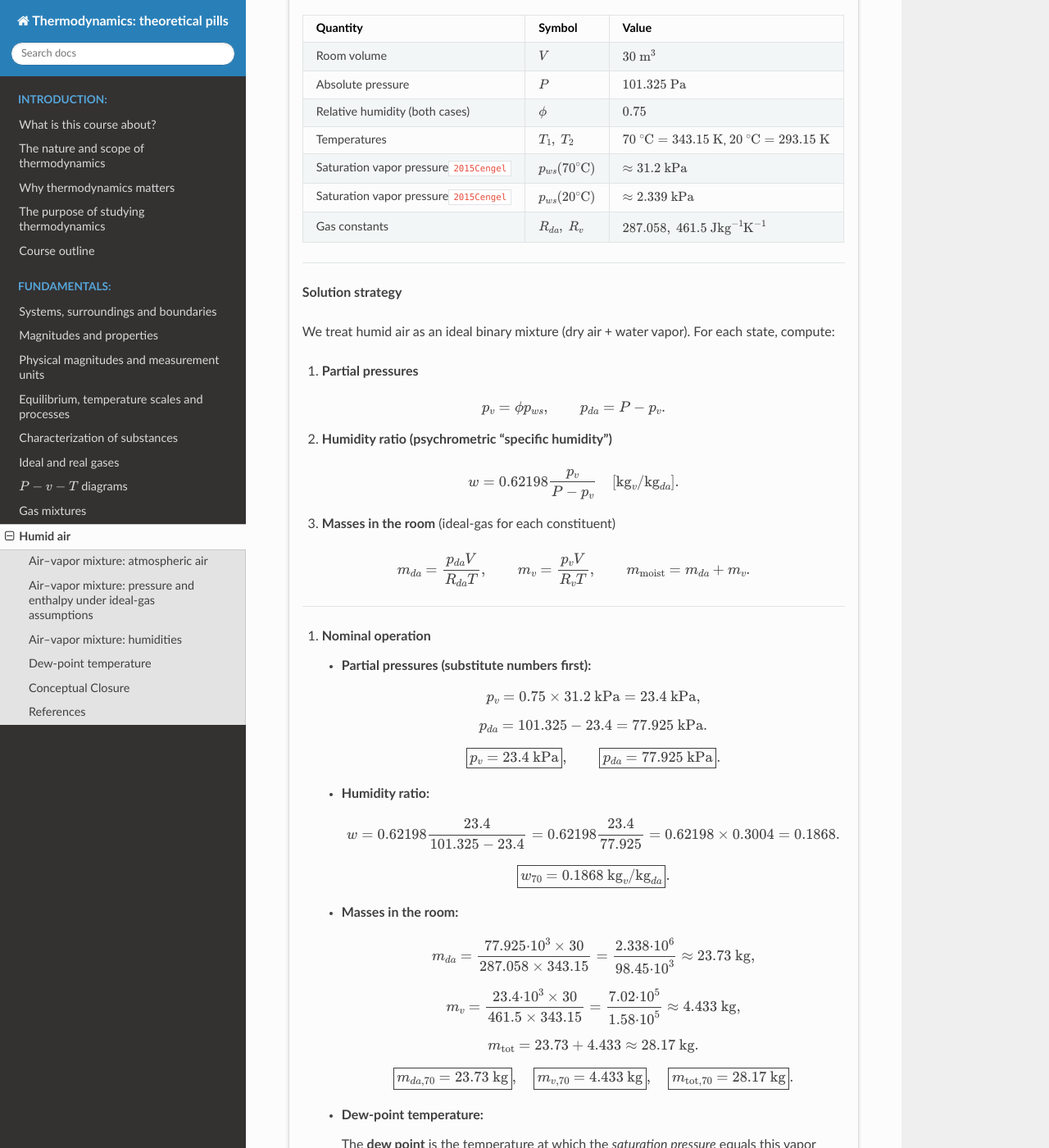
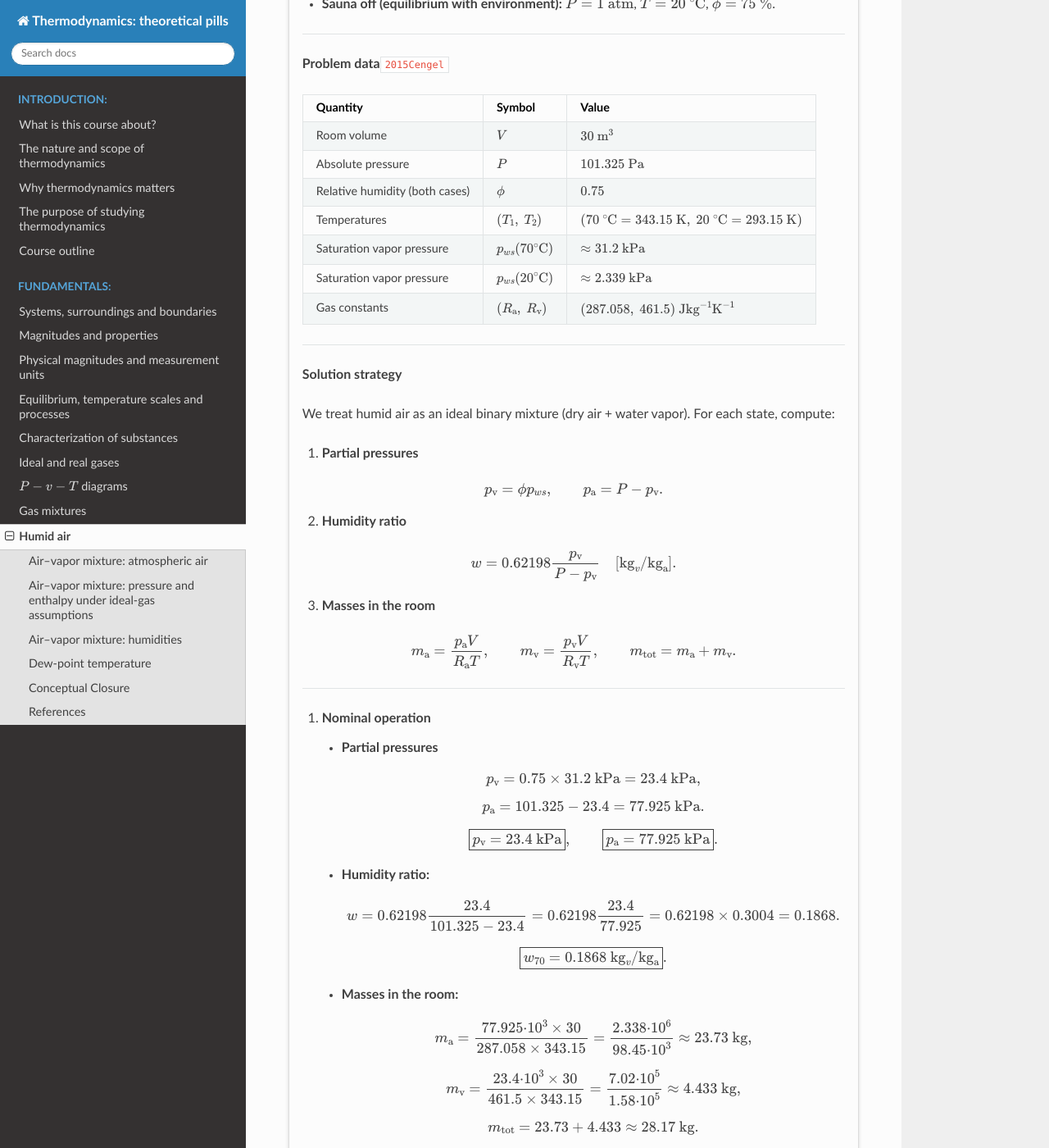
Before and after one commit to azarketa/Thermodynamics-theoretical-pills, a Sphinx documentation site: the page built from source/Humid_air.md, in a window 1280 px wide and 1400 px high, scrolled down 3714 px. Shown: the whole window at 82% size. Built offline with Sphinx 7.4.7 and the Read the Docs theme 3.1.0, drawn with Linux system fonts in a browser that asks for light colours; cross-references to code outside the pages are shown as plain code; some of the changed text lies outside the part shown.

Commit message:
Files updated

```diff
--- a/source/Gas_mixtures.md
+++ b/source/Gas_mixtures.md
@@ -137,6 +137,8 @@ Note that the molar and mass quantities show a different nomenclature. If $\phi$
 **WORKED EXAMPLE — mixture properties of standard air**
 ^^^
 
+**Problem statement**
+
 Air is a common mixture that usually described as having a volumetric composition of $21 \ %$ $\text{O}_{2}$ and $79 \ %$ $\text{N}_{2}$. The molar weights of those components can be obtained from standard chemical tables, as well as the values for the universal gas constant ($\text{R}_{\text{u}}$) and the specific heat constants of the components at particular temperatures. Assuming that the system being analyzed is composed of standard air at a temperature of $25 \ ^{\circ}\text{C}$, calculate its effective molar weight, as well as its specific heat constants, and compare them to the standard tabulated values.
 
 **Synthesis**
@@ -149,7 +151,7 @@ Air is a common mixture that usually described as having a volumetric compositio
 
 ---
 
-**Problem Data**{cite}`2015Cengel`
+**Problem data**{cite}`2015Cengel`
 
 | Quantity                                    |                  Symbol                  | Value                                                                                                  |
 | :------------------------------------------ | :--------------------------------------: | :----------------------------------------------------------------------------------------------------- |
--- a/source/Humid_air.md
+++ b/source/Humid_air.md
@@ -5,7 +5,7 @@ Humid air is ordinary atmospheric air that carries a variable amount of water va
 
 Psychrometry focuses on a few core ideas: how much vapor the air contains (its **moisture content**), how that compares with the maximum it *could* contain at the same temperature (its **relative humidity**), how the **pressure** splits between dry air and vapor (via partial pressures), and how to compute **enthalpy** on a clear reference basis (usually per unit mass of dry air). These concepts provide a compact, practical language for problems in comfort, drying, cooling, dehumidification, and atmospheric processes.
 
-(subsec_air_vapor_mixture_atmospheric_air)=
+(subsec_air_{\text{v}}apor_mixture_atmospheric_air)=
 ### Air–vapor mixture: atmospheric air
 
 Air is composed mainly of nitrogen and oxygen, and to a lesser extent, other gases such as argon and carbon dioxide. This composition corresponds to **dry air**, which does not contain any water vapor.
@@ -19,7 +19,7 @@ This is, in essence, the objective of **psychrometry** — the study of the ther
 
 ---
 
-(subsec_air_vapor_pressure_and_enthalpy)=
+(subsec_air_{\text{v}}apor_pressure_and_enthalpy)=
 ### Air–vapor mixture: pressure and enthalpy under ideal-gas assumptions
 
 Under typical atmospheric conditions, air temperature ranges approximately from $-10^{\circ}\mathrm{C}$ to $50^{\circ}\mathrm{C}$.
@@ -40,13 +40,13 @@ $$\Delta h{}={}c_p{}\Delta T$$
 
 If both **air** and **water vapor** are treated as ideal gases, then, according to **Dalton’s law of partial pressures**, the total pressure is the sum of the individual partial pressures:
 
-(eq_dalton_air_vapor)=
-$$P{}={}P_a{}+{}P_v$$
+(eq_dalton_air_{\text{v}}apor)=
+$$P{}={}P_a{}+{}P_{\text{v}}$$
 
 In the $T$–$s$ diagram of water, lines of constant enthalpy and constant temperature overlap below $50^{\circ}\mathrm{C}$, confirming that enthalpy depends primarily on temperature in this range. Therefore, the enthalpy of water vapor in air may be taken as that of **saturated vapor at the same temperature**:
 
 (eq_hv_hg_relation)=
-$$h_v(T,\text{low }P) \simeq h_g(T)$$
+$$h_{\text{v}}(T,\text{low }P) \simeq h_g(T)$$
 
 Given that the enthalpy of saturated water vapor at $0^{\circ}\mathrm{C}$ is $2500.9\ \mathrm{kJ/kg}$ and that its average specific heat is $c_p{}={}1.82\ \mathrm{kJ/kg\cdot K}$, one may write:
 
@@ -57,7 +57,7 @@ $$h_g(T) \simeq h_g(0^{\circ}\mathrm{C}){}+{}1.82T{}={}2500.9{}+{}1.82{}T \ [\ma
 :class: note, dropdown
 
 Treating water vapor as an ideal gas implies a small accuracy loss, but it is negligible under typical atmospheric conditions. At $50^{\circ}\mathrm{C}$, the saturation pressure of water is $12.3\ \mathrm{kPa}$. Below this pressure, water vapor behaves as an **ideal gas** with an error below $0.2%$, even in saturated states.
-Thus, water vapor enthalpy depends **only on temperature**, $h_v{}={}h(T)$.
+Thus, water vapor enthalpy depends **only on temperature**, $h_{\text{v}}{}={}h(T)$.
 :::
 
 :::{admonition} Tip: approximate evaluation of humid-air enthalpy
@@ -75,24 +75,24 @@ The **amount of water vapor** in air can be quantified in several ways. The most
 
 (eq_specific_humidity)=
 $$
-\omega{}={} \frac{m_v}{m_a}{}={}
-\frac{\left(P_v V / R_v T\right)}{\left(P_a V / R_a T\right)}{}={}
-\frac{(P_v/R_v)}{(P_a/R_a)}{}={}
-0.622\frac{P_v}{P_a}
+\omega{}={} \frac{m_{\text{v}}}{m_a}{}={}
+\frac{\left(P_{\text{v}} V / R_{\text{v}} T\right)}{\left(P_a V / R_a T\right)}{}={}
+\frac{(P_{\text{v}}/R_{\text{v}})}{(P_a/R_a)}{}={}
+0.622\frac{P_{\text{v}}}{P_a}
 \quad\left[\frac{\text{kg water vapor}}{\text{kg dry air}}\right]
 $$
 
-For perfectly dry air ($m_v{}={}0$), $\omega{}={}0$. As more vapor is added, $\omega$ increases until the air reaches **saturation** — the condition where it can hold no additional moisture.
+For perfectly dry air ($m_{\text{v}}{}={}0$), $\omega{}={}0$. As more vapor is added, $\omega$ increases until the air reaches **saturation** — the condition where it can hold no additional moisture.
 
-At saturation, any extra water vapor condenses. The specific humidity of **saturated air** at a given temperature and pressure can thus be computed by replacing $P_v$ in {ref}`the specific humidity relation <eq_specific_humidity>` with the **saturation pressure** $P_g$ of water at that temperature.
+At saturation, any extra water vapor condenses. The specific humidity of **saturated air** at a given temperature and pressure can thus be computed by replacing $P_{\text{v}}$ in {ref}`the specific humidity relation <eq_specific_humidity>` with the **saturation pressure** $P_g$ of water at that temperature.
 
 The **relative humidity** $\phi$ compares the actual vapor content to the maximum possible vapor content at the same temperature:
 
 (eq_relative_humidity)=
 $$
-\phi{}={} \frac{m_v}{m_g}{}={}
-\frac{(P_v V / R_v T)}{(P_g V / R_v T)}{}={}
-\frac{P_v}{P_g}
+\phi{}={} \frac{m_{\text{v}}}{m_g}{}={}
+\frac{(P_{\text{v}} V / R_{\text{v}} T)}{(P_g V / R_{\text{v}} T)}{}={}
+\frac{P_{\text{v}}}{P_g}
 \quad[-]
 $$
 
@@ -101,18 +101,18 @@ where $P_g{}={}P_{\text{sat @ }T}$ is the saturation pressure of water at temper
 For an air–vapor mixture, the **enthalpy** per unit mass of dry air combines the contributions from both components:
 
 (eq_total_enthalpy_mixture)=
-$$H{}={}H_a{}+{}H_v{}={}m_a h_a{}+{}m_v h_v$$
+$$H{}={}H_a{}+{}H_{\text{v}}{}={}m_a h_a{}+{}m_{\text{v}} h_{\text{v}}$$
 
 and, dividing by $m_a$:
 
 (eq_specific_enthalpy_humid_air)=
-$$h{}={}h_a{}+{}\frac{m_v}{m_a}{}h_v{}={}h_a{}+{}\omega{}h_v \quad [\mathrm{kJ/kg_{dry,air}}]$$
+$$h{}={}h_a{}+{}\frac{m_{\text{v}}}{m_a}{}h_{\text{v}}{}={}h_a{}+{}\omega{}h_{\text{v}} \quad [\mathrm{kJ/kg_{dry,air}}]$$
 
 :::{admonition} Note: reference basis for humid-air properties
 :class: note, dropdown
 
 In psychrometric calculations, properties are commonly expressed **per kilogram of dry air** rather than per kilogram of total mixture.
-This simplifies comparisons, since $m_a$ remains constant while $m_v$ varies with humidity and temperature.
+This simplifies comparisons, since $m_a$ remains constant while $m_{\text{v}}$ varies with humidity and temperature.
 :::
 
 :::{admonition} Important: physical meaning of relative humidity
@@ -133,10 +133,10 @@ During the day, evaporation increases the vapor content of the air. As the tempe
 Any further temperature decrease causes condensation — this is the onset of dew formation.
 
 The **dew-point temperature**, $T_{\text{dp}}$, is defined as the temperature at which condensation begins when air is cooled at constant pressure.
-In thermodynamic terms, it is the **saturation temperature** of water corresponding to the **current vapor pressure** $P_v$ of the mixture:
+In thermodynamic terms, it is the **saturation temperature** of water corresponding to the **current vapor pressure** $P_{\text{v}}$ of the mixture:
 
 (eq_dew_point_definition)=
-$$T_{\text{dp}}{}={}T_{\text{sat @ }P_v}$$
+$$T_{\text{dp}}{}={}T_{\text{sat @ }P_{\text{v}}}$$
 
 :::{admonition} Note: meaning of dew-point temperature
 :class: note, dropdown
@@ -148,28 +148,30 @@ The dew point reflects the **actual moisture content** of air: higher $T_{\text{
 **WORKED EXAMPLE - water and air contents in a sauna**
 ^^^
 
-**Problem statement (exact wording):**
+**Problem statement**
+
 A sauna room is $5 \ \text{m}$ wide, $3 \ \text{m}$ deep and $2 \ \text{m}$ high. An ambient conditions transmitter device is housed inside, providing the combined reading of absolute pressure, temperature and relative humidity. Under nominal operation conditions of the sauna, the device shows an absolute pressure of $1 \ \text{atm}$, a temperature of $70 \ ^{\circ}\text{C}$, and a relative humidity of $75 \ \%$. Calculate the specific humidity, as well as the total air and water contents in the room. Compare such values to the case in which the sauna is off and its temperature drops (keeping the other variables constant) until reaching equilibrium with the quiescent environment, which is at $20 \ ^{\circ}\text{C}$. Likewise, calculate and compare the dew-point temperatures of the system at both operation conditions.
 
-**Synthesis.**
-We will evaluate two conditions for the same room $5\times3\times2\ \text{m}^3$:
+**Synthesis**
+
+Two conditions for the same room of volume $5\times3\times2\ \text{m}^3$ are to be evaluated:
 
 * **Nominal operation:** $P=1 \ \text{atm}$, $T=70 \ ^\circ\text{C}$, $\phi=75 \ \%$.
 * **Sauna off (equilibrium with environment):** $P=1\ \text{atm}$, $T=20 \ ^\circ\text{C}$, $\phi=75 \ \%$.
 
 ---
 
-**Problem Data**
+**Problem data**{cite}`2015Cengel`
 
 | Quantity                       |           Symbol           | Value                                                                      |
 | :----------------------------- | :------------------------: | :------------------------------------------------------------------------- |
 | Room volume                    |             $V$            | $30 \ \text{m}^3$                                                           |
 | Absolute pressure              |             $P$            | $101.325 \ \text{Pa}$                                                     |
 | Relative humidity (both cases) |           $\phi$           | $0.75$                                                                     |
-| Temperatures                   |         $T_1, \ T_2$         | $70 \ ^\circ\text{C}=343.15 \ \text{K}$, $20 \ ^\circ\text{C}=293.15 \ \text{K}$ |
-| Saturation vapor pressure{cite}`2015Cengel`      | $p_{ws}(70^\circ\text{C})$ | $\approx 31.2 \ \text{kPa}$                                                 |
-| Saturation vapor pressure{cite}`2015Cengel`      | $p_{ws}(20^\circ\text{C})$ | $\approx 2.339 \ \text{kPa}$                                                |
-| Gas constants                  |        $R_{da}, \ R_v$       | $287.058, \ 461.5\ \text{J}{}\text{kg}^{-1}\text{K}^{-1}$                    |
+| Temperatures                   |         $\left(T_1, \ T_2\right)$         | $\left(70 \ ^\circ\text{C}=343.15 \ \text{K}, \ 20 \ ^\circ\text{C}=293.15 \ \text{K}\right)$ |
+| Saturation vapor pressure      | $p_{ws}(70^\circ\text{C})$ | $\approx 31.2 \ \text{kPa}$                                                 |
+| Saturation vapor pressure      | $p_{ws}(20^\circ\text{C})$ | $\approx 2.339 \ \text{kPa}$                                                |
+| Gas constants                  |        $\left(R_{\text{a}}, \ R_{\text{v}}\right)$       | $\left(287.058, \ 461.5\right) \ \text{J}{}\text{kg}^{-1}\text{K}^{-1}$                    |
 
 ---
 
@@ -180,37 +182,37 @@ We treat humid air as an ideal binary mixture (dry air + water vapor). For each
 1. **Partial pressures**
 
 $$
-p_v=\phi{}p_{ws}, \qquad p_{da}=P-p_v .
+p_{\text{v}}=\phi{}p_{ws}, \qquad p_{\text{a}}=P-p_{\text{v}} .
 $$
 
-2. **Humidity ratio (psychrometric “specific humidity”)**
+2. **Humidity ratio**
 
 $$
-w=0.62198{}\frac{p_v}{P-p_v}\quad [\text{kg}_{v}/\text{kg}_{da}].
+w=0.62198{}\frac{p_{\text{v}}}{P-p_{\text{v}}}\quad [\text{kg}_{v}/\text{kg}_{\text{a}}].
 $$
 
-3. **Masses in the room** (ideal-gas for each constituent)
+3. **Masses in the room**
 
 $$
-m_{da}=\frac{p_{da}V}{R_{da}T}, \qquad m_v=\frac{p_v V}{R_v T}, \qquad m_{\text{moist}}=m_{da}+m_v .
+m_{\text{a}}=\frac{p_{\text{a}}V}{R_{\text{a}}T}, \qquad m_{\text{v}}=\frac{p_{\text{v}} V}{R_{\text{v}} T}, \qquad m_{\text{tot}} = m_{\text{a}} + m_{\text{v}} .
 $$
 
 ---
 
 1. **Nominal operation**
 
-    * **Partial pressures (substitute numbers first):**
+    * **Partial pressures**
 
         $$
-        p_v = 0.75\times 31.2 \ \text{kPa} = 23.4 \ \text{kPa},
+        p_{\text{v}} = 0.75\times 31.2 \ \text{kPa} = 23.4 \ \text{kPa},
         $$
 
         $$
-        p_{da} = 101.325 - 23.4 = 77.925 \ \text{kPa}.
+        p_{\text{a}} = 101.325 - 23.4 = 77.925 \ \text{kPa}.
         $$
 
         $$
-        \boxed{p_v = 23.4 \ \text{kPa}}, \qquad \boxed{p_{da}=77.925\ \text{kPa}}.
+        \boxed{p_{\text{v}} = 23.4 \ \text{kPa}}, \qquad \boxed{p_{\text{a}}=77.925\ \text{kPa}}.
         $$
 
     * **Humidity ratio:**
@@ -220,18 +222,18 @@ $$
         $$
 
         $$
-        \boxed{w_{70}=0.1868\ \text{kg}_{v}/\text{kg}_{da}}.
+        \boxed{w_{70}=0.1868\ \text{kg}_{v}/\text{kg}_{\text{a}}}.
         $$
 
     * **Masses in the room:**
 
         $$
-        m_{da}=\frac{77.925{\cdot}10^{3} \times 30}{287.058 \times 343.15}
+        m_{\text{a}}=\frac{77.925{\cdot}10^{3} \times 30}{287.058 \times 343.15}
         = \frac{2.338{\cdot}10^{6}}{98.45{\cdot}10^{3}} \approx 23.73 \ \text{kg},
         $$
 
         $$
-        m_v=\frac{23.4{\cdot}10^{3} \times 30}{461.5\times 343.15}
+        m_{\text{v}}=\frac{23.4{\cdot}10^{3} \times 30}{461.5\times 343.15}
         = \frac{7.02{\cdot}10^{5}}{1.58{\cdot}10^{5}} \approx 4.433 \ \text{kg},
         $$
 
@@ -250,7 +252,7 @@ $$
         The **dew point** is the temperature at which the *saturation pressure* equals this vapor pressure:
 
         $$
-        p_{ws}(T_{dp}) = p_v = 23.4\ \text{kPa}.
+        p_{ws}(T_{dp}) = p_{\text{v}} = 23.4\ \text{kPa}.
         $$
 
         From standard steam tables{cite}`2015Cengel`:
@@ -261,7 +263,7 @@ $$
         |    65    |      25.04     |
         |    70    |      31.15     |
 
-        Interpolating between $60 \ {\circ}\text{C}$ and $65 \ {\circ}\text{C}$:
+        Interpolating between $60 \ {^\circ}\text{C}$ and $65 \ {^\circ}\text{C}$:
 
         $$
         T_{dp,70} = 60 + (23.4 - 19.94)\frac{65 - 60}{25.04 - 19.94} = 60 + 3.46\times 0.98 \approx 63.4 \ ^\circ\text{C}.
@@ -278,15 +280,15 @@ $$
     * **Partial pressures (substitute numbers first):**
 
         $$
-        p_v=0.75\times 2.339 \ \text{kPa} = 1.75425 \ \text{kPa},
+        p_{\text{v}}=0.75\times 2.339 \ \text{kPa} = 1.75425 \ \text{kPa},
         $$
 
         $$
-        p_{da}=101.325 - 1.75425 = 99.57075 \ \text{Pa}.
+        p_{\text{a}}=101.325 - 1.75425 = 99.57075 \ \text{Pa}.
         $$
 
         $$
-        \boxed{p_v = 1.754 \ \text{kPa}}, \qquad \boxed{p_{da}=99.57075 \ \text{kPa}}.
+        \boxed{p_{\text{v}} = 1.754 \ \text{kPa}}, \qquad \boxed{p_{\text{a}}=99.57075 \ \text{kPa}}.
         $$
 
     * **Humidity ratio:**
@@ -296,18 +298,18 @@ $$
         $$
 
         $$
-        \boxed{w_{20} = 0.01096\ \text{kg}_{v}/\text{kg}_{da}}.
+        \boxed{w_{20} = 0.01096\ \text{kg}_{v}/\text{kg}_{\text{a}}}.
         $$
 
     * **Masses in the room:**
 
         $$
-        m_{da} = \frac{99.57075{\cdot}10^{3} \times 30}{287.058\times 293.15}
+        m_{\text{a}} = \frac{99.57075{\cdot}10^{3} \times 30}{287.058\times 293.15}
         = \frac{2.99{\cdot}10^{6}}{84.16{\cdot}10^{3}} \approx 35.50 \ \text{kg},
         $$
 
         $$
-        m_v=\frac{1.754{\cdot}10^{3} \times 30}{461.5 \times 293.15}
+        m_{\text{v}}=\frac{1.754{\cdot}10^{3} \times 30}{461.5 \times 293.15}
         = \frac{5.26{\cdot}10^{4}}{1.35{\cdot}10^{5}}\approx 0.389 \ \text{kg},
         $$
 
@@ -325,7 +327,7 @@ $$
 
         Here,
 
-        $$p_v = 0.75 \times p_{ws}(20^\circ\text{C}) = 1.754\ \text{kPa}.$$
+        $$p_{\text{v}} = 0.75 \times p_{ws}(20^\circ\text{C}) = 1.754\ \text{kPa}.$$
 
         From tables{cite}`2015Cengel`:
 
@@ -348,7 +350,7 @@ $$
 
 3. **Comparative table**
 
-| Case | $T$ $[^{\circ}\text{C}]$ | $\phi$ $[–]$ | $p_v$ $[\text{kPa}]$ | $p_{da}$ $[\text{kPa}]$ | $w$ $[\text{kg}_{v}/\text{kg}_{da}]$ | $m_{da}$ $[\text{kg}]$ | $m_v$ $[\text{kg}]$ | $m_{\text{tot}}$ $[\text{kg}]$ | $T_{dp}$ $[^{\circ}\text{C}]$ |
+| Case | $T$ $[^{\circ}\text{C}]$ | $\phi$ $[–]$ | $p_{\text{v}}$ $[\text{kPa}]$ | $p_{\text{a}}$ $[\text{kPa}]$ | $w$ $[\text{kg}_{v}/\text{kg}_{\text{a}}]$ | $m_{\text{a}}$ $[\text{kg}]$ | $m_{\text{v}}$ $[\text{kg}]$ | $m_{\text{tot}}$ $[\text{kg}]$ | $T_{dp}$ $[^{\circ}\text{C}]$ |
 | :------------------------------------ | :------: | :--------: | :---------: | :------------: | :--------------------: | ------------: | ---------: | ----------------------: | :------: |
 | **Nominal operation** | $70$ | $0.75$ | $23.4$  | $77.93$ | $0.1868$ | $23.73$ | $4.433$ | $28.17$ | $63.4$ |
 | **Sauna off** | $20$ | $0.75$ | $1.754$ | $99.57$ | $0.01096$ | $35.50$ | $0.389$ | $35.89$ | $15.4$ |
@@ -359,13 +361,13 @@ $$
 :::{admonition} Tip: interpretation
 :class: tip, dropdown
 
-* **Sharp collapse of vapor pressure and humidity ratio:** when cooled from $70 \ ^{\circ}\text{C}$ to $20  \ ^{\circ}\text{C}$ (keeping $\phi=75%$), the vapor partial pressure $p_v$ drops by more than **$90 \ \%$**, and the specific humidity $w$ decreases by roughly **$94 \ \%$** $\Longrightarrow$ The air’s capacity to hold water vapor dramatically declines at low temperature.
+* **Sharp collapse of vapor pressure and humidity ratio:** when cooled from $70 \ ^{\circ}\text{C}$ to $20  \ ^{\circ}\text{C}$ (keeping $\phi=75%$), the vapor partial pressure $p_{\text{v}}$ drops by more than **$90 \ \%$**, and the specific humidity $w$ decreases by roughly **$94 \ \%$** $\Longrightarrow$ The air’s capacity to hold water vapor dramatically declines at low temperature.
 
 * **Substantial reduction in vapor mass.**
    Water vapor mass in the room falls from **$4.43 \ \text{kg}$** to **$0.39 \ \text{kg}$** ($\approx -91 \ \%$). The warm-air condition thus contains more than ten times as much moisture per cubic meter as the cool condition.
 
 * **Increase in total and dry-air mass.**
-   Cooling at constant pressure and volume increases the gas density, so $m_{da}$ rises by **$\approx 50 \ \%$**, and total moist-air mass by **$\approx 27 \ \%$**.
+   Cooling at constant pressure and volume increases the gas density, so $m_{\text{a}}$ rises by **$\approx 50 \ \%$**, and total moist-air mass by **$\approx 27 \ \%$**.
 
 * **Drop in the dew-point temperature.**
     In the **hot sauna**, the dew point is extremely high ($\approx 63 \ ^{\circ}\text{C}$), meaning condensation will occur on any surface below this temperature — practically all metallic or glass elements near room boundaries. In the **cooled condition**, the dew point drops to $\approx 15 \ ^{\circ}\text{C}$, consistent with typical indoor humidity levels. The $48 \ ^{\circ}\text{C}$ difference in dew points reflects the **strong exponential dependence** of vapor pressure on temperature — the essence of why saunas maintain such dense, moisture-rich atmospheres.
@@ -384,7 +386,7 @@ END OF WORKED EXAMPLE
 ### Conceptual Closure
 
 * **Atmospheric air** is modeled as a **mixture of dry air and water vapor**, where dry air composition remains constant but water vapor content varies.
-* Assuming **ideal-gas behavior** allows the use of {ref}`Dalton’s law <eq_dalton_air_vapor>` and simple relations for {ref}`dry air <eq_h_dry_air>` and {ref}`humid air enthalpies <eq_hg_approximation>`.
+* Assuming **ideal-gas behavior** allows the use of {ref}`Dalton’s law <eq_dalton_air_{\text{v}}apor>` and simple relations for {ref}`dry air <eq_h_dry_air>` and {ref}`humid air enthalpies <eq_hg_approximation>`.
 * {ref}`Specific humidity <eq_specific_humidity>` ($\omega$) quantifies vapor mass per unit dry air, while {ref}`relative humidity <eq_relative_humidity>` ($\phi$) expresses the ratio of current to maximum vapor content.
 * The {ref}`enthalpy of humid air <eq_specific_enthalpy_humid_air>` is calculated per unit mass of dry air, combining dry-air and vapor contributions.
 * The {ref}`dew-point temperature <eq_dew_point_definition>` indicates when condensation begins and serves as a key measure of actual moisture in air.
--- a/source/conf.py
+++ b/source/conf.py
@@ -43,6 +43,17 @@ hoverxref_mathjax = True                # re-render MathJax inside the tooltip
 # mathjax_path = 'https://cdnjs.cloudflare.com/ajax/libs/mathjax/2.7.7/MathJax.js?config=TeX-MML-AM_CHTML'
 mathjax_path = "https://cdn.jsdelivr.net/npm/mathjax@3/es5/tex-mml-chtml.js"
 
+# Sphinx + MathJax v3: auto-number AMS equations and use labels as IDs
+mathjax3_config = {
+    "tex": {
+        "tags": "ams",         # "none", "ams", or "all"
+        "useLabelIds": True,   # use \label or directive labels as anchor IDs
+    }
+}
+
+# Optional: number all displayed math regardless of \begin{equation}
+math_number_all = True
+
 
 # -- Options for HTML output -------------------------------------------------
 # https://www.sphinx-doc.org/en/master/usage/configuration.html#options-for-html-output
```
Also changed, not shown: other parts of source/Gas_mixtures.md (+3 -1 lines), source/Ideal_and_real_gases.md (+14 -10 lines).
